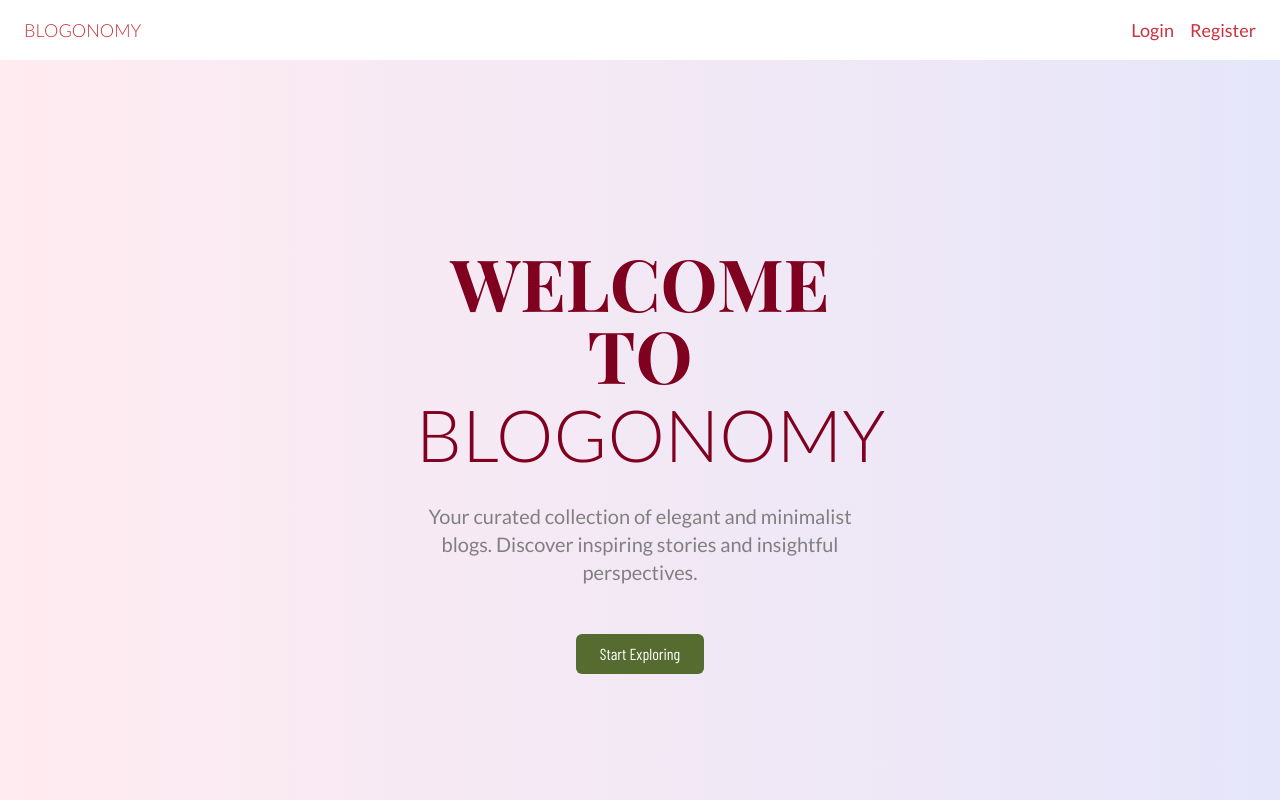
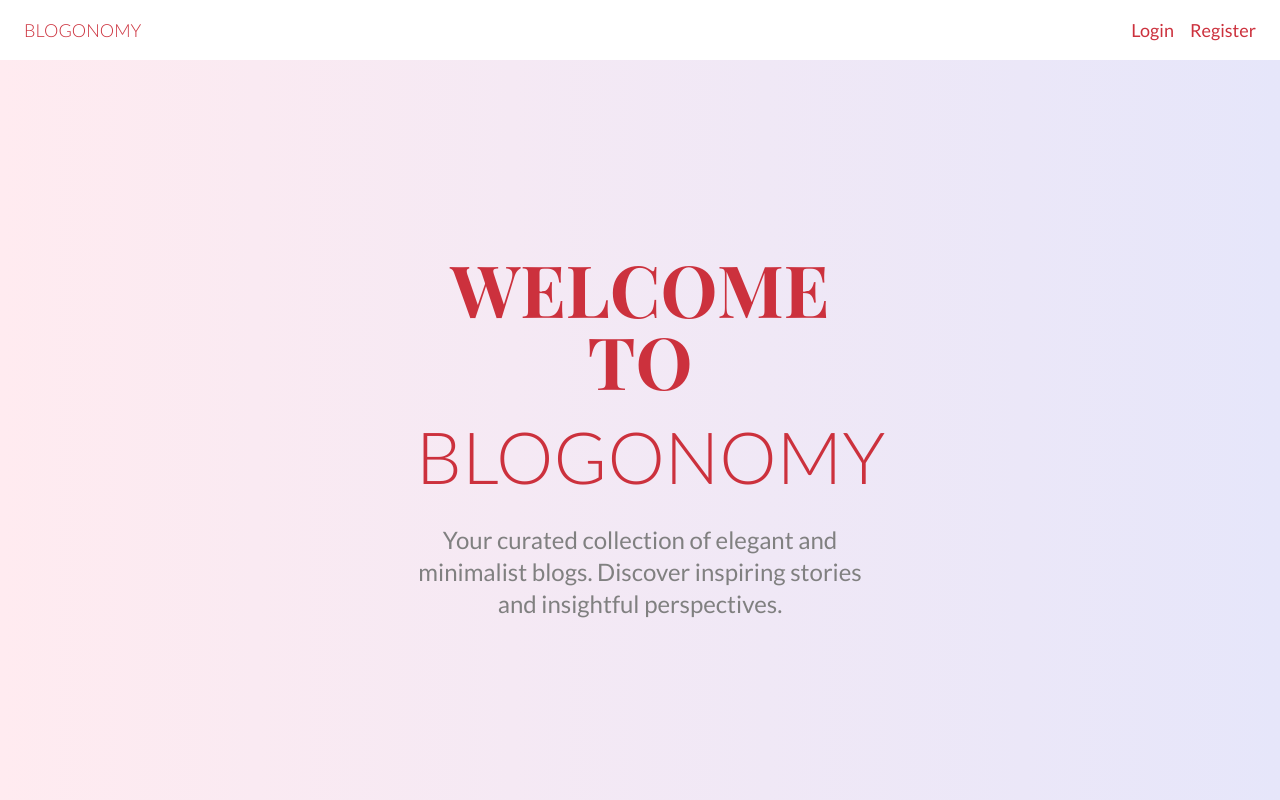
Before and after one commit to NKumar1612/blogonomy, a React (Vite) app in the folder frontend/: page / in a window 1280 px wide. Shown: the top 800 px of the page. Built offline with nearby package versions, Linux system fonts and the light colour scheme; no server answers; a web font is replaced by a local one.

Commit message:
reverted changes.

```diff
--- a/frontend/src/component/HeroPage.jsx
+++ b/frontend/src/component/HeroPage.jsx
@@ -3,20 +3,19 @@ import React from 'react'
 export const
 HeroPage = () => {
   return (
-    <section className="w-screen h-screen sm:min-h-screen bg-gradient-to-r from-pale-pink to-light-lavender text-chery-red flex flex-col items-center justify-center px-4 sm:px-6 md:px-10">
-    <div className="max-w-md mx-auto py-8 sm:py-20 lg:py-24 text-center">
-      <h1 className="text-3xl sm:text-5xl lg:text-7xl font-bold font-playfair leading-tight mb-2 text-deep-burgundy">
+    <section
+      className="w-screen h-screen bg-gradient-to-r from-pale-pink to-light-lavender text-chery-red flex flex-col items-center justify-center px-4 sm:px-6 md:px-10"
+    >
+      <div className="flex flex-col max-w-md mx-auto py-4 sm:py-10 md:py-20 text-center">
+        <h1 className="text-5xl sm:text-6xl md:text-7xl font-bold font-playfair mb-4 sm:mb-6">
           WELCOME TO
         </h1>
-      <h1 className="text-3xl sm:text-5xl lg:text-7xl font-light mb-4 sm:mb-6 md:mb-8 leading-tight text-deep-burgundy">
+        <h1 className="text-5xl sm:text-6xl md:text-7xl font-light mb-4 sm:mb-6 md:mb-8">
           BLOGONOMY
         </h1>
-      <p className="text-xs sm:text-lg lg:text-xl font-lato text-neutral-gray mb-4 sm:mb-8 md:mb-12">
+        <p className="text-lg sm:text-xl md:text-2xl font-lato text-neutral-gray mb-6 sm:mb-8 md:mb-12">
           Your curated collection of elegant and minimalist blogs. Discover inspiring stories and insightful perspectives.
         </p>
-      <button className="bg-dark-olive-green text-soft-white font-barlow py-2 px-6 rounded-md hover:bg-darker-mint-green transition-colors duration-300 w-full sm:w-auto">
-        Start Exploring
-      </button>
       </div>
     </section>
 
```
Lines whose indentation alone changed are shown as unchanged.
